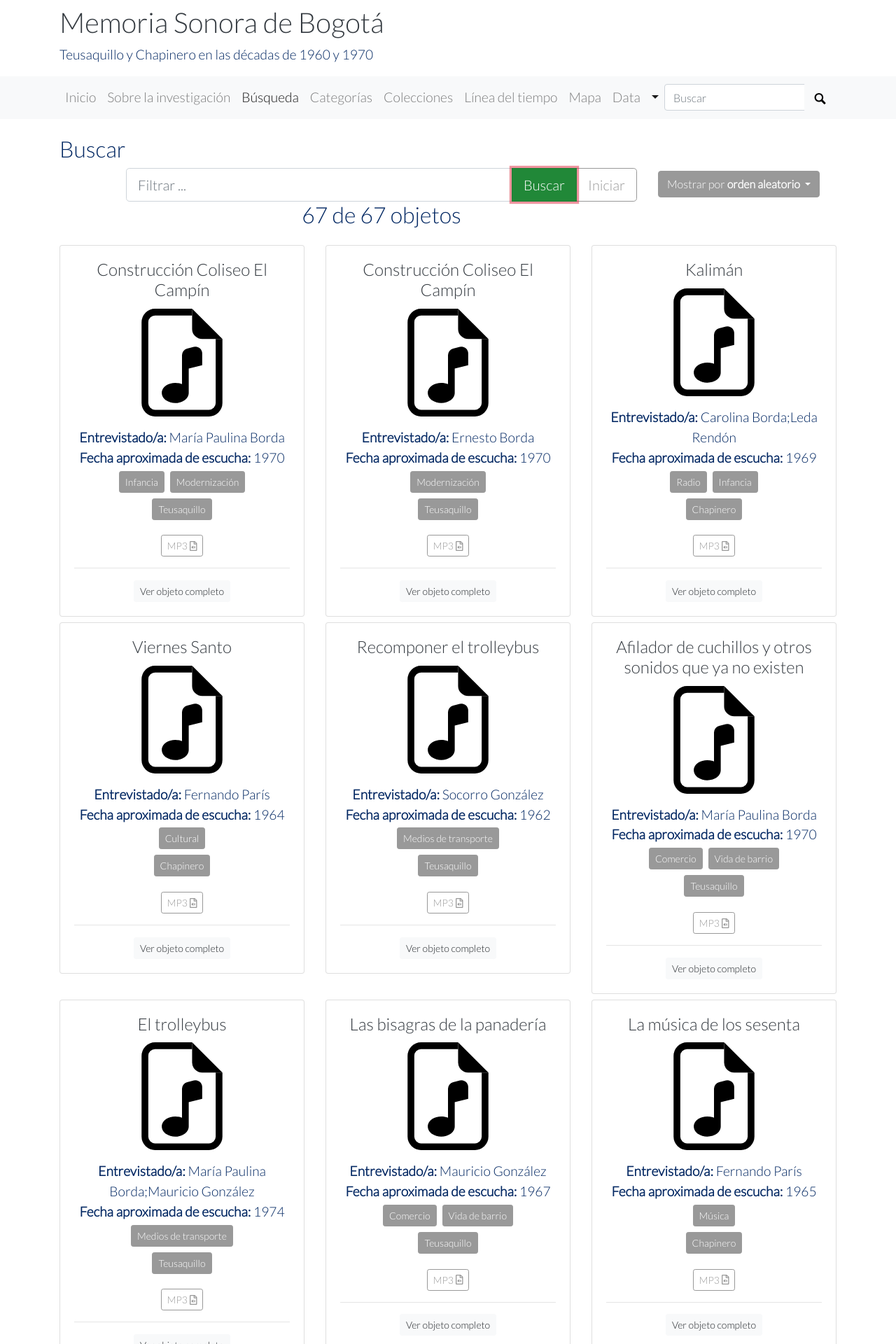
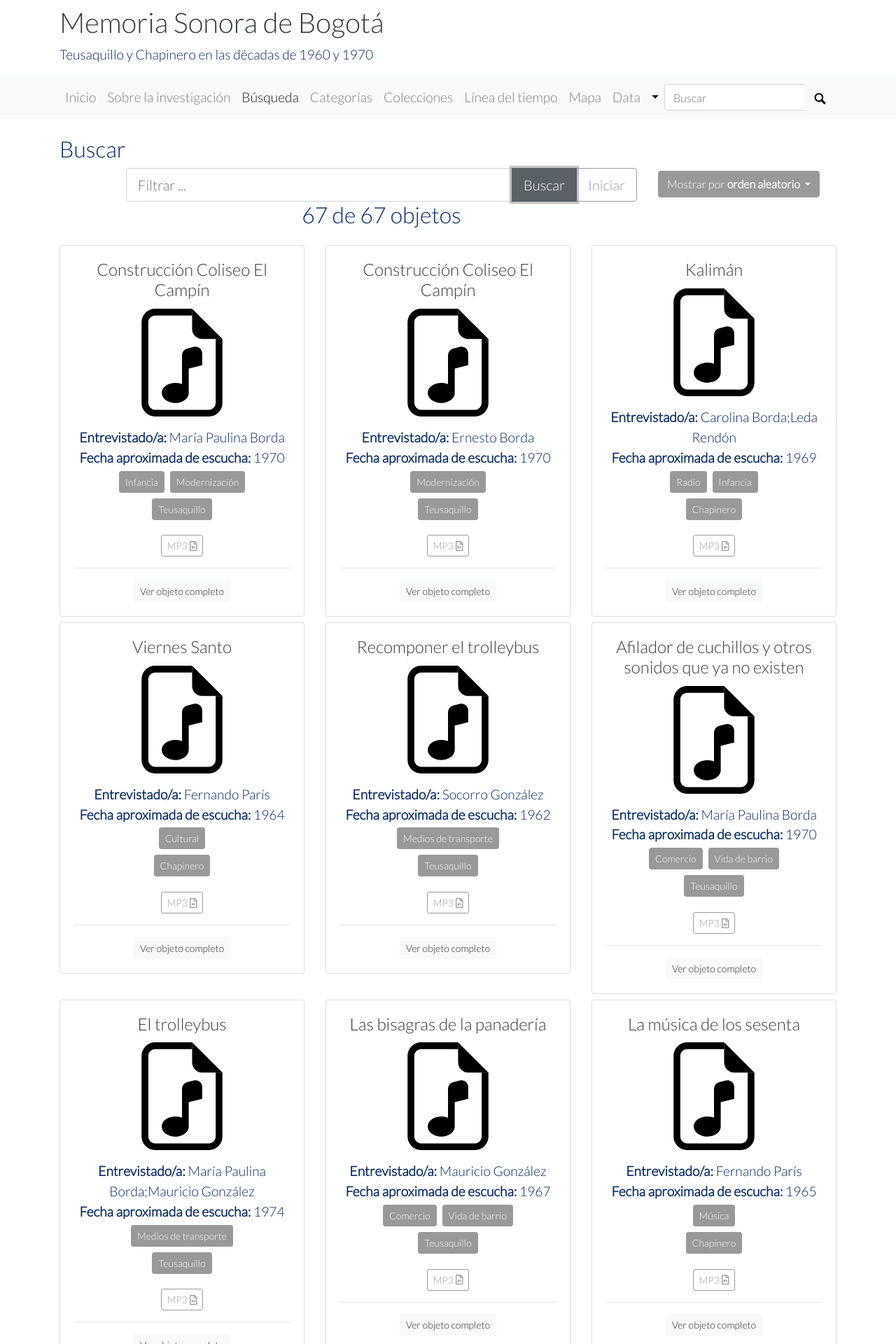
Before and after one commit to lparisb/memoriasonorabogota, a Jekyll site: the page built from pages/browse.md, in a window 1280 px wide. Shown: the top 1920 px of the page at 70% size. Built offline with Jekyll 4.4.1, drawn with Linux system fonts in a browser that asks for light colours.

Commit message:
Cambio del tipo de botón Search

```diff
--- a/_layouts/browse.html
+++ b/_layouts/browse.html
@@ -10,7 +10,7 @@
         <div class="input-group input-group-lg">
             <input type="text" class="form-control form-control-lg" id="quickSearch" placeholder="Filtrar ... " aria-label="Search">
             <div class="input-group-append">
-                <button class="btn btn-success" type="button" title="Filter items" alt="Search" id="goButton" >Buscar</button>
+                <button class="btn btn-secondary" type="button" title="Filter items" alt="Search" id="goButton" >Buscar</button>
                 <a class="btn btn-outline-secondary filter" href="#" data-filter="">Iniciar</a>
             </div>
         </div>
```
